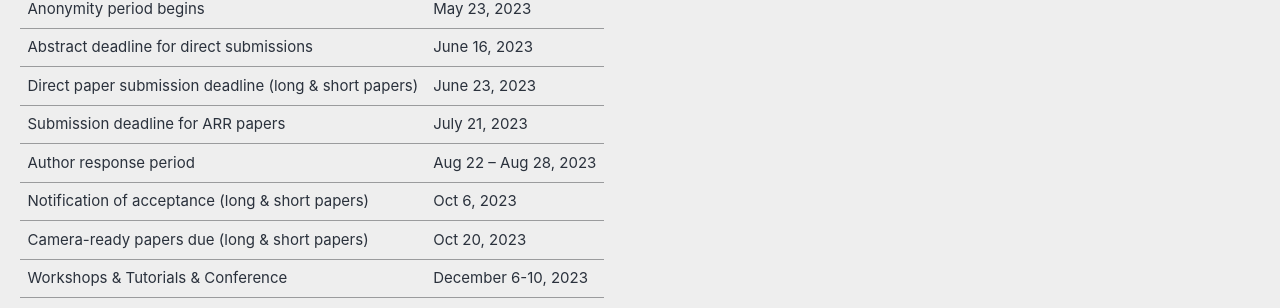
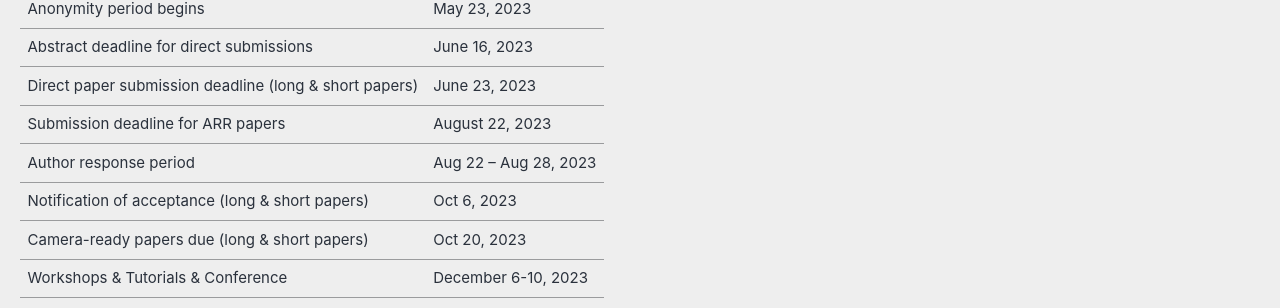
Before and after one commit to acl-org/emnlp-2023, a Jekyll site: the page built from _pages/home.md, in a window 1280 px wide. Shown: the part 1207-1515 px from the top of the page. Built offline with Jekyll 4.4.1, drawn with Linux system fonts in a browser that asks for light colours; cached includes are drawn as plain includes; nearby versions of some CDN libraries.

Commit message:
Update home.md
Update main page to be in sync with call

```diff
--- a/_pages/home.md
+++ b/_pages/home.md
@@ -46,7 +46,7 @@ EMNLP 2023 will take place in Singapore from **Dec 6th to Dec 10th, 2023**. More
 | Anonymity period begins | May 23, 2023
 | Abstract deadline for direct submissions | June 16, 2023
 | Direct paper submission deadline (long & short papers) | June 23, 2023
-| Submission deadline for ARR papers | July 21, 2023
+| Submission deadline for ARR papers | August 22, 2023
 | Author response period | Aug 22 – Aug 28, 2023
 | Notification of acceptance (long & short papers) | Oct 6, 2023
 | Camera-ready papers due (long & short papers) | Oct 20, 2023
```
